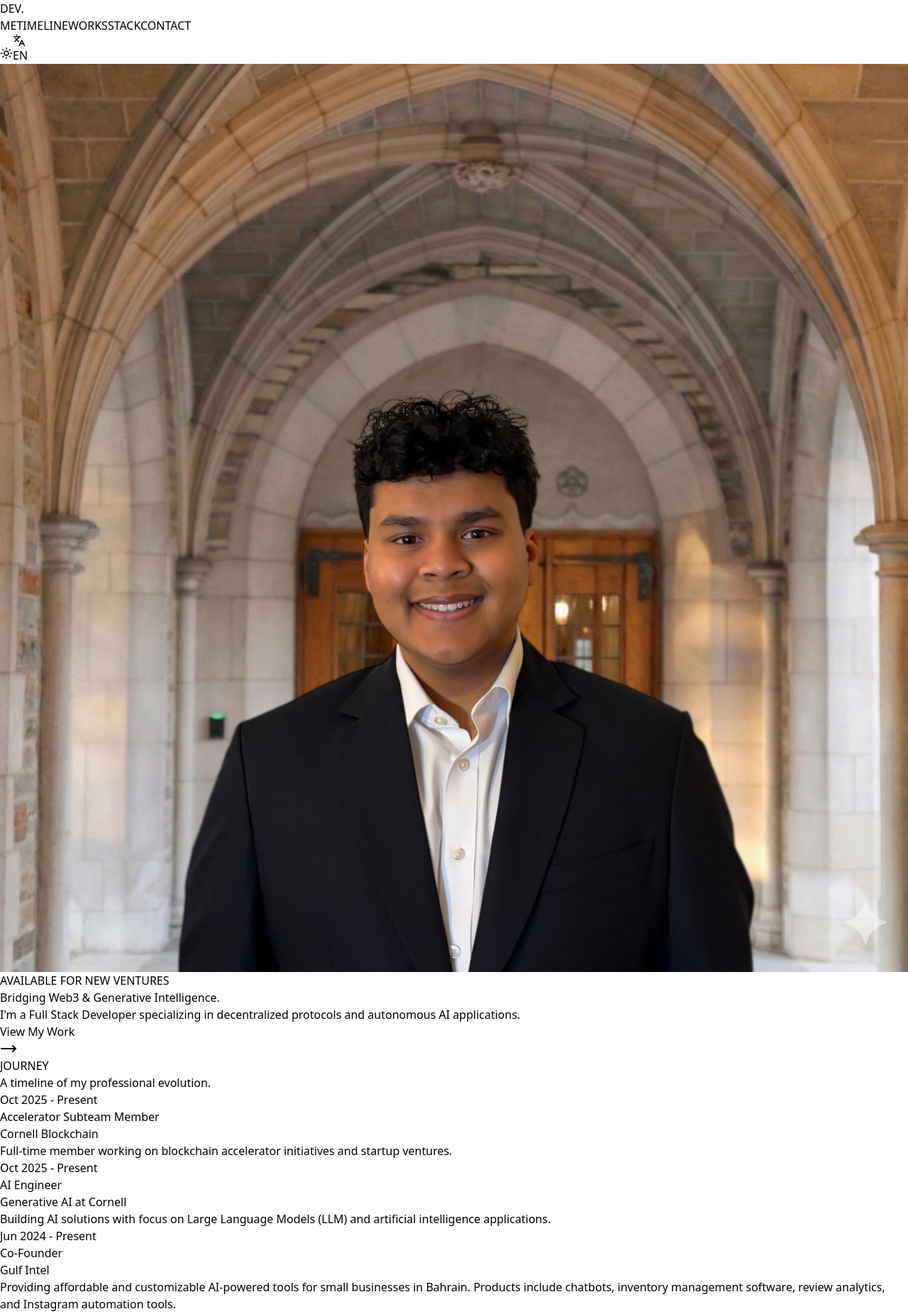
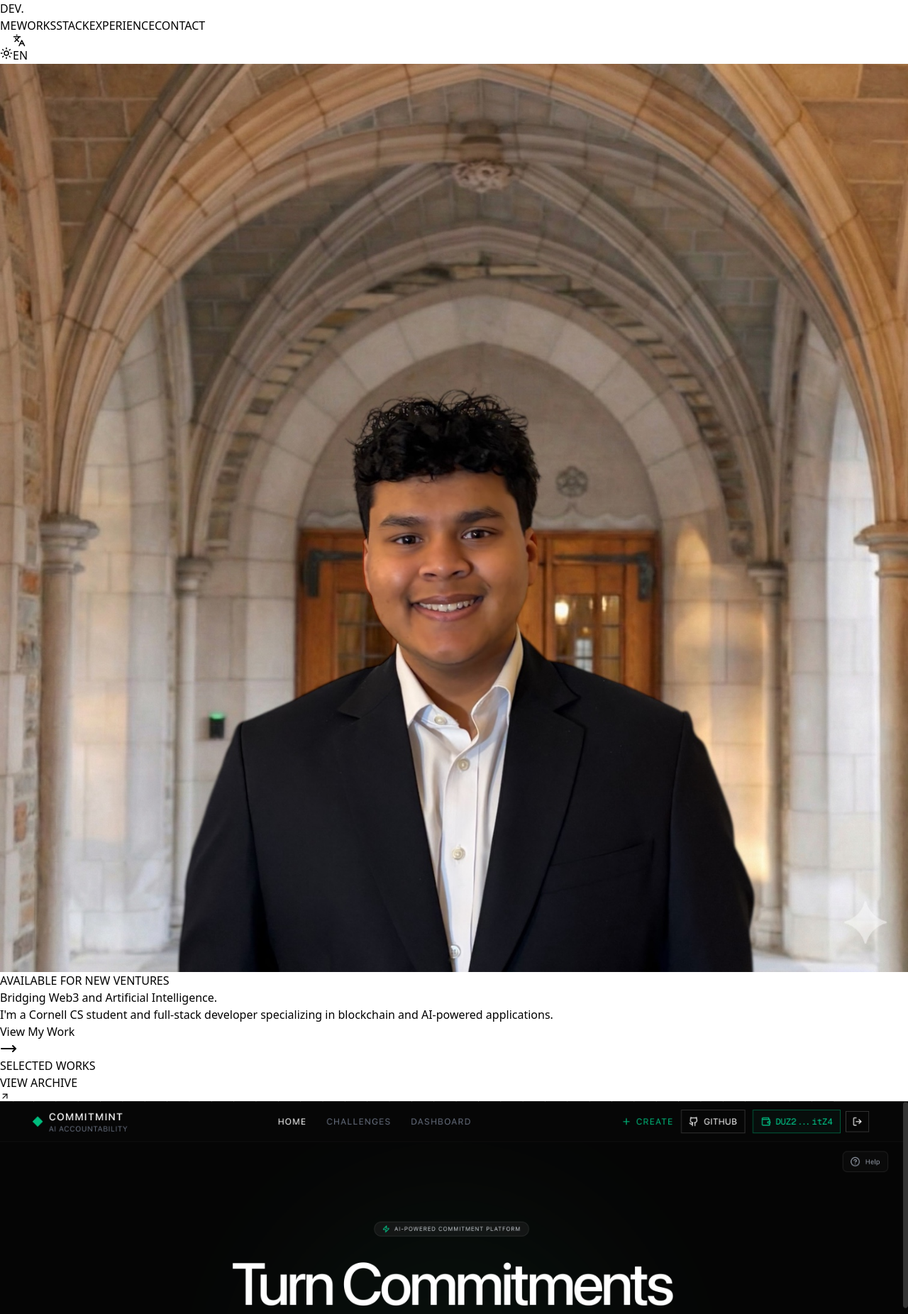
Before and after one commit to Archdiner/portfolio-site, a React (Vite) app: page / in a window 1280 px wide. Shown: the top 1852 px of the page at 71% size. Built offline with nearby package versions, Linux system fonts and the light colour scheme.

Commit message:
Enhance App.jsx with updated career timeline, improved navigation, and new project visuals; add smooth scrolling behavior in index.css.

```diff
--- a/src/App.jsx
+++ b/src/App.jsx
@@ -10,7 +10,12 @@ import {
   ArrowUpRight,
   MoveRight,
   MoveLeft,
-  Twitter
+  Twitter,
+  GraduationCap,
+  Briefcase,
+  Code,
+  Sparkles,
+  Rocket
 } from 'lucide-react';
 import * as simpleIcons from 'simple-icons';
 
@@ -22,29 +27,29 @@ const App = () => {
   // Translations
   const t = {
     en: {
-      nav: { me: 'ME', timeline: 'TIMELINE', works: 'WORKS', stack: 'STACK', contact: 'CONTACT' },
+      nav: { me: 'ME', works: 'WORKS', stack: 'STACK', timeline: 'EXPERIENCE', contact: 'CONTACT' },
       hero: {
         badge: 'AVAILABLE FOR NEW VENTURES',
-        title: 'Bridging Web3 & Generative Intelligence.',
-        sub: "I'm a Full Stack Developer specializing in decentralized protocols and autonomous AI applications.",
+        title: 'Bridging Web3 and Artificial Intelligence.',
+        sub: "I'm a Cornell CS student and full‑stack developer specializing in blockchain and AI‑powered applications.",
         cta1: 'View My Work',
         cta2: 'Get In Touch'
       },
-      career: { title: 'JOURNEY', subtitle: 'A timeline of my professional evolution.' },
+      career: { title: 'EXPERIENCE', subtitle: 'Where I\'ve built, learned, and grown.' },
       projects: { title: 'SELECTED WORKS', archive: 'VIEW ARCHIVE' },
       stack: { title: 'TECH CORE' },
       contact: { title: 'LET\'S BUILD THE FUTURE.', sub: 'Currently open to innovative projects in the decentralized space and AI orchestration.' }
     },
     ar: {
-      nav: { me: 'أنا', timeline: 'المسار', works: 'الأعمال', stack: 'التقنيات', contact: 'اتصل' },
+      nav: { me: 'أنا', works: 'الأعمال', stack: 'التقنيات', timeline: 'الخبرة', contact: 'اتصل' },
       hero: {
         badge: 'متاح للمشاريع الجديدة',
-        title: 'الربط بين الـ Web3 والذكاء الاصطناعي التوليدي.',
-        sub: 'مطور واجهات متكاملة متخصص في البروتوكولات اللامركزية وتطبيقات الذكاء الاصطناعي ذاتية التشغيل.',
+        title: 'الربط بين Web3 والذكاء الاصطناعي.',
+        sub: 'طالب علوم حاسوب في كورنيل ومطور واجهات متكاملة متخصص في البلوك تشين وتطبيقات الذكاء الاصطناعي.',
         cta1: 'مشاهدة أعمالي',
         cta2: 'تواصل معي'
       },
-      career: { title: 'المسار المهني', subtitle: 'جدول زمني لتطوري المهني.' },
+      career: { title: 'الخبرة', subtitle: 'حيث بنيت وتعلمت ونمت.' },
       projects: { title: 'أعمال مختارة', archive: 'الأرشيف' },
       stack: { title: 'التقنيات الأساسية' },
       contact: { title: 'لنصنع المستقبل معاً.', sub: 'متاح حالياً للمشاريع المبتكرة في المجال اللامركزي وتنسيق الذكاء الاصطناعي.' }
@@ -56,26 +61,50 @@ const App = () => {
       year: 'Oct 2025 - Present',
       role: lang === 'en' ? 'Accelerator Subteam Member' : 'عضو فريق التسريع',
       company: 'Cornell Blockchain',
-      desc: lang === 'en' ? 'Full-time member working on blockchain accelerator initiatives and startup ventures.' : 'عضو بدوام كامل يعمل على مبادرات مسرع البلوك تشين والمشاريع الناشئة.'
+      companyUrl: 'https://cornellblockchain.org',
+      icon: Rocket,
+      tags: ['Blockchain', 'Startups'],
+      desc:
+        lang === 'en'
+          ? 'Full-time member working on blockchain accelerator initiatives and startup ventures.'
+          : 'عضو بدوام كامل يعمل على مبادرات مسرع البلوك تشين والمشاريع الناشئة.',
     },
     {
       year: 'Oct 2025 - Present',
       role: lang === 'en' ? 'AI Engineer' : 'مهندس الذكاء الاصطناعي',
       company: 'Generative AI at Cornell',
-      desc: lang === 'en' ? 'Building AI solutions with focus on Large Language Models (LLM) and artificial intelligence applications.' : 'بناء حلول الذكاء الاصطناعي مع التركيز على نماذج اللغة الكبيرة وتطبيقات الذكاء الاصطناعي.'
+      companyUrl: 'https://cornellgenai.com',
+      icon: Sparkles,
+      tags: ['LLMs', 'AI Research'],
+      desc:
+        lang === 'en'
+          ? 'Building AI solutions with focus on Large Language Models (LLM) and artificial intelligence applications.'
+          : 'بناء حلول الذكاء الاصطناعي مع التركيز على نماذج اللغة الكبيرة وتطبيقات الذكاء الاصطناعي.',
     },
     {
       year: 'Jun 2024 - Present',
       role: lang === 'en' ? 'Co-Founder' : 'الشريك المؤسس',
-      company: 'Gulf Intel',
-      desc: lang === 'en' ? 'Providing affordable and customizable AI-powered tools for small businesses in Bahrain. Products include chatbots, inventory management software, review analytics, and Instagram automation tools.' : 'تقديم أدوات ذكاء اصطناعي ميسورة التكلفة وقابلة للتخصيص للشركات الصغيرة في البحرين. تشمل المنتجات روبوتات المحادثة وبرمجيات إدارة المخزون وتحليلات المراجعات.'
+      company: 'Gulf Intel AI',
+      companyUrl: 'https://gulfintelai.com',
+      icon: Briefcase,
+      tags: ['AI Tools', 'SaaS'],
+      desc:
+        lang === 'en'
+          ? 'Providing affordable and customizable AI-powered tools for small businesses in Bahrain. Products include chatbots, inventory management software, review analytics, and Instagram automation tools.'
+          : 'تقديم أدوات ذكاء اصطناعي ميسورة التكلفة وقابلة للتخصيص للشركات الصغيرة في البحرين. تشمل المنتجات روبوتات المحادثة وبرمجيات إدارة المخزون وتحليلات المراجعات.',
     },
     {
       year: 'Jul 2024',
       role: lang === 'en' ? 'LLM Application Developer Intern' : 'متدرب مطور تطبيقات نماذج اللغة',
       company: 'RIIG - HOOTL',
-      desc: lang === 'en' ? 'Developed an AI system for financial regulatory analysis. Designed and implemented an automated system to generate high-quality summaries of financial documents and regulations.' : 'طور نظام ذكاء اصطناعي لتحليل اللوائح المالية. صمم ونفذ نظامًا آليًا لإنشاء ملخصات عالية الجودة للوثائق واللوائح المالية.'
-    }
+      companyUrl: 'https://www.riigtech.com',
+      icon: Code,
+      tags: ['LLMs', 'FinTech'],
+      desc:
+        lang === 'en'
+          ? 'Developed an AI system for financial regulatory analysis. Designed and implemented an automated system to generate high-quality summaries of financial documents and regulations.'
+          : 'طور نظام ذكاء اصطناعي لتحليل اللوائح المالية. صمم ونفذ نظامًا آليًا لإنشاء ملخصات عالية الجودة للوثائق واللوائح المالية.',
+    },
   ];
 
   const projects = [
@@ -159,20 +188,42 @@ const App = () => {
     );
   };
 
+  const handleNavClick = (e, targetId) => {
+    e.preventDefault();
+    const element = document.getElementById(targetId);
+    if (element) {
+      const navHeight = 100;
+      const elementPosition = element.offsetTop - navHeight;
+      window.scrollTo({
+        top: elementPosition,
+        behavior: 'smooth'
+      });
+    }
+  };
+
   useEffect(() => {
     const handleScroll = () => {
-      const sections = ['home', 'career', 'projects', 'skills', 'contact'];
-      const scrollPos = window.scrollY + 100;
+      const sections = ['home', 'projects', 'skills', 'career', 'contact'];
+      const scrollPos = window.scrollY + 150;
       for (const section of sections) {
         const element = document.getElementById(section);
-        if (element && scrollPos >= element.offsetTop && scrollPos < element.offsetTop + element.offsetHeight) {
+        if (element) {
+          const offsetTop = element.offsetTop;
+          const offsetHeight = element.offsetHeight;
+          if (scrollPos >= offsetTop && scrollPos < offsetTop + offsetHeight) {
             setActiveSection(section);
             break;
           }
         }
+      }
     };
+
     window.addEventListener('scroll', handleScroll);
-    return () => window.removeEventListener('scroll', handleScroll);
+    handleScroll(); // Initial check
+
+    return () => {
+      window.removeEventListener('scroll', handleScroll);
+    };
   }, []);
 
   const toggleLang = () => setLang(lang === 'en' ? 'ar' : 'en');
@@ -205,15 +256,23 @@ const App = () => {
           </div>
 
           <div className="hidden lg:flex items-center space-x-8 rtl:space-x-reverse text-[11px] font-black tracking-[0.2em]">
-            {Object.entries(content.nav).map(([key, label]) => (
+            {Object.entries(content.nav).map(([key, label]) => {
+              let targetId = key;
+              if (key === 'me') targetId = 'home';
+              else if (key === 'stack') targetId = 'skills';
+              else if (key === 'timeline') targetId = 'career';
+              else if (key === 'works') targetId = 'projects';
+              return (
                 <a
                   key={key}
-                href={`#${key === 'me' ? 'home' : key === 'stack' ? 'skills' : key}`}
-                className={`transition-colors hover:text-emerald-500 ${activeSection === (key === 'me' ? 'home' : key === 'stack' ? 'skills' : key) ? 'text-emerald-500' : ''}`}
+                  href={`#${targetId}`}
+                  onClick={(e) => handleNavClick(e, targetId)}
+                  className={`transition-colors hover:text-emerald-500 ${activeSection === targetId ? 'text-emerald-500' : ''}`}
                 >
                   {label}
                 </a>
-            ))}
+              );
+            })}
           </div>
 
           <div className="flex items-center gap-4">
@@ -229,7 +288,7 @@ const App = () => {
       </nav>
 
       {/* Hero Section */}
-      <header id="home" className="min-h-screen flex items-center px-6 pt-20 max-w-7xl mx-auto">
+      <header id="home" className="min-h-[85vh] flex items-center px-6 pt-32 pb-16 max-w-7xl mx-auto">
         <div className="grid lg:grid-cols-2 gap-12 items-center w-full">
           {/* Left: Picture Place */}
           <div className="relative group">
@@ -240,7 +299,7 @@ const App = () => {
           </div>
 
           {/* Right: Title Thing */}
-          <div className="space-y-8 text-center lg:text-start">
+          <div className="space-y-6 text-center lg:text-start">
             <div className="inline-block px-4 py-1 rounded-full border border-emerald-500/30 text-emerald-500 text-[10px] font-bold tracking-widest uppercase">
               {content.hero.badge}
             </div>
@@ -251,7 +310,11 @@ const App = () => {
               {content.hero.sub}
             </p>
             <div className="flex flex-wrap items-center justify-center lg:justify-start gap-4">
-              <a href="#projects" className="px-10 py-5 bg-emerald-500 text-black font-black uppercase text-xs tracking-widest rounded-xl hover:bg-emerald-400 transition-all flex items-center gap-3 group">
+              <a
+                href="#projects"
+                onClick={(e) => handleNavClick(e, 'projects')}
+                className="px-10 py-5 bg-emerald-500 text-black font-black uppercase text-xs tracking-widest rounded-xl hover:bg-emerald-400 transition-all flex items-center gap-3 group"
+              >
                 {content.hero.cta1}
                 {lang === 'en' ? <MoveRight className="group-hover:translate-x-1 transition-transform" /> : <MoveLeft className="group-hover:-translate-x-1 transition-transform" />}
               </a>
@@ -260,64 +323,9 @@ const App = () => {
         </div>
       </header>
 
-      {/* Career Timeline */}
-      <section id="career" className="py-32 px-6 max-w-5xl mx-auto">
-        <div className="mb-20">
-          <h2 className="text-4xl font-bold tracking-tighter mb-4">{content.career.title}</h2>
-          <p className={`${isDarkMode ? 'text-gray-500' : 'text-gray-400'} font-medium uppercase tracking-widest text-xs`}>{content.career.subtitle}</p>
-        </div>
-
-        <div className={`relative border-l-2 ${isDarkMode ? 'border-white/5' : 'border-black/5'} ml-4 space-y-16 rtl:border-l-0 rtl:border-r-2 rtl:mr-4`}>
-          {careerTimeline.map((item, idx) => (
-            <div key={idx} className="relative pl-12 rtl:pl-0 rtl:pr-12 group">
-              <div className="absolute left-[-9px] rtl:left-auto rtl:right-[-9px] top-1.5 w-4 h-4 bg-emerald-500 rounded-full border-4 border-[#050505]" />
-              <div className="space-y-4">
-                <span className="text-xs font-black text-emerald-500 uppercase tracking-[0.2em]">{item.year}</span>
-                <h3 className="text-2xl font-bold">{item.role}</h3>
-                <p className="text-gray-500 font-bold">{item.company}</p>
-                <p className={`max-w-2xl leading-relaxed ${isDarkMode ? 'text-gray-400' : 'text-gray-600'}`}>{item.desc}</p>
-              </div>
-            </div>
-          ))}
-        </div>
-      </section>
-
-      {/* Rotating Tech Ticker */}
-      <section id="skills" className="py-32 bg-emerald-500/[0.02] overflow-hidden">
-        <div className="max-w-6xl mx-auto px-6 mb-16">
-          <h2 className="text-center text-4xl font-bold tracking-tighter">{content.stack.title}</h2>
-        </div>
-
-        <div className="space-y-4">
-          {/* Row 1 */}
-          <div className="flex whitespace-nowrap overflow-hidden">
-            <div className="flex gap-4 animate-scroll">
-              {[...techRow1, ...techRow1].map((tech, i) => (
-                <div key={i} className={`flex items-center gap-4 px-8 py-6 border ${isDarkMode ? 'bg-black border-white/5' : 'bg-white border-black/5'} rounded-2xl`}>
-                  <TechIcon techName={tech} />
-                  <span className="font-bold text-lg">{tech}</span>
-                </div>
-              ))}
-            </div>
-          </div>
-
-          {/* Row 2 */}
-          <div className="flex whitespace-nowrap overflow-hidden">
-            <div className="flex gap-4 animate-scroll-reverse">
-              {[...techRow2, ...techRow2].map((tech, i) => (
-                <div key={i} className={`flex items-center gap-4 px-8 py-6 border ${isDarkMode ? 'bg-black border-white/5' : 'bg-white border-black/5'} rounded-2xl`}>
-                  <TechIcon techName={tech} />
-                  <span className="font-bold text-lg">{tech}</span>
-                </div>
-              ))}
-            </div>
-          </div>
-        </div>
-      </section>
-
-      {/* Projects */}
-      <section id="projects" className="py-32 px-6 max-w-7xl mx-auto">
-        <div className="flex items-center justify-between mb-20">
+      {/* Projects - Moved up to be more prominent */}
+      <section id="projects" className="py-20 px-6 max-w-7xl mx-auto">
+        <div className="flex items-center justify-between mb-12">
           <h2 className="text-4xl font-bold tracking-tighter">{content.projects.title}</h2>
           <a href="#" className="flex items-center gap-2 text-[10px] font-black tracking-widest uppercase hover:text-emerald-500 transition-colors">
             {content.projects.archive} <ArrowUpRight size={14} />
@@ -353,8 +361,107 @@ const App = () => {
         </div>
       </section>
 
+      {/* Rotating Tech Ticker */}
+      <section id="skills" className="py-20 bg-emerald-500/[0.02] overflow-hidden">
+        <div className="max-w-6xl mx-auto px-6 mb-16">
+          <h2 className="text-center text-4xl font-bold tracking-tighter">{content.stack.title}</h2>
+        </div>
+
+        <div className="space-y-4">
+          {/* Row 1 */}
+          <div className="flex whitespace-nowrap overflow-hidden">
+            <div className="flex gap-4 animate-scroll">
+              {[...techRow1, ...techRow1].map((tech, i) => (
+                <div key={i} className={`flex items-center gap-4 px-8 py-6 border ${isDarkMode ? 'bg-black border-white/5' : 'bg-white border-black/5'} rounded-2xl`}>
+                  <TechIcon techName={tech} />
+                  <span className="font-bold text-lg">{tech}</span>
+                </div>
+              ))}
+            </div>
+          </div>
+
+          {/* Row 2 */}
+          <div className="flex whitespace-nowrap overflow-hidden">
+            <div className="flex gap-4 animate-scroll-reverse">
+              {[...techRow2, ...techRow2].map((tech, i) => (
+                <div key={i} className={`flex items-center gap-4 px-8 py-6 border ${isDarkMode ? 'bg-black border-white/5' : 'bg-white border-black/5'} rounded-2xl`}>
+                  <TechIcon techName={tech} />
+                  <span className="font-bold text-lg">{tech}</span>
+                </div>
+              ))}
+            </div>
+          </div>
+        </div>
+      </section>
+
+      {/* Career Timeline - Enhanced with visuals */}
+      <section id="career" className="py-20 px-6 max-w-5xl mx-auto relative">
+        <div className="mb-12">
+          <h2 className="text-4xl font-bold tracking-tighter mb-3">{content.career.title}</h2>
+          <p className={`${isDarkMode ? 'text-gray-500' : 'text-gray-400'} font-medium uppercase tracking-widest text-xs`}>{content.career.subtitle}</p>
+        </div>
+
+        <div className={`relative border-l-2 ${isDarkMode ? 'border-emerald-500/20' : 'border-emerald-500/10'} ml-6 space-y-8 rtl:border-l-0 rtl:border-r-2 rtl:mr-6`}>
+          {careerTimeline.map((item, idx) => {
+            const Icon = item.icon || Briefcase;
+            return (
+              <div
+                key={idx}
+                className="relative pl-12 rtl:pl-0 rtl:pr-12 group cursor-default"
+              >
+                {/* Animated dot */}
+                <div className={`absolute left-[-13px] rtl:left-auto rtl:right-[-13px] top-2 w-6 h-6 rounded-full bg-emerald-500 border-4 ${isDarkMode ? 'border-[#050505]' : 'border-[#fafafa]'} flex items-center justify-center transition-all duration-300 group-hover:scale-125 group-hover:bg-emerald-400`}>
+                  <Icon className="w-3 h-3 text-black" />
+                </div>
+
+                {/* Card content */}
+                <div className={`rounded-2xl p-6 transition-all duration-300 group-hover:scale-[1.02] ${isDarkMode ? 'bg-white/5 hover:bg-white/10 border border-white/5' : 'bg-black/5 hover:bg-black/10 border border-black/5'}`}>
+                  <div className="space-y-3">
+                    <span className="text-xs font-black text-emerald-500 uppercase tracking-[0.2em]">
+                      {item.year}
+                    </span>
+                    <h3 className="text-xl font-bold">{item.role}</h3>
+                    {item.companyUrl ? (
+                      <a
+                        href={item.companyUrl}
+                        target="_blank"
+                        rel="noopener noreferrer"
+                        className="text-gray-500 font-bold underline-offset-4 hover:underline hover:text-emerald-500 transition-colors inline-block"
+                      >
+                        {item.company} <ArrowUpRight className="inline w-3 h-3 ml-1" />
+                      </a>
+                    ) : (
+                      <p className="text-gray-500 font-bold">{item.company}</p>
+                    )}
+                    {item.tags && item.tags.length > 0 && (
+                      <div className="flex flex-wrap gap-2 pt-1">
+                        {item.tags.map((tag, tagIdx) => (
+                          <span
+                            key={tagIdx}
+                            className={`text-[10px] font-bold px-2.5 py-1 rounded-md ${isDarkMode ? 'bg-emerald-500/20 text-emerald-400 border border-emerald-500/30' : 'bg-emerald-500/10 text-emerald-600 border border-emerald-500/20'}`}
+                          >
+                            {tag}
+                          </span>
+                        ))}
+                      </div>
+                    )}
+                    <p
+                      className={`max-w-2xl leading-relaxed pt-1 ${
+                        isDarkMode ? 'text-gray-400' : 'text-gray-600'
+                      }`}
+                    >
+                      {item.desc}
+                    </p>
+                  </div>
+                </div>
+              </div>
+            );
+          })}
+        </div>
+      </section>
+
       {/* Contact */}
-      <section id="contact" className="py-32 px-6">
+      <section id="contact" className="py-20 px-6">
         <div className={`max-w-4xl mx-auto p-12 md:p-24 rounded-[3rem] text-center overflow-hidden relative ${isDarkMode ? 'bg-white text-black' : 'bg-black text-white'}`}>
           <div className="relative z-10">
             <h2 className="text-4xl md:text-6xl font-black tracking-tighter mb-8 leading-none">{content.contact.title}</h2>
--- a/src/index.css
+++ b/src/index.css
@@ -1,3 +1,7 @@
 @tailwind base;
 @tailwind components;
 @tailwind utilities;
+
+html {
+  scroll-behavior: smooth;
+}
```
Lines whose indentation alone changed are shown as unchanged.
